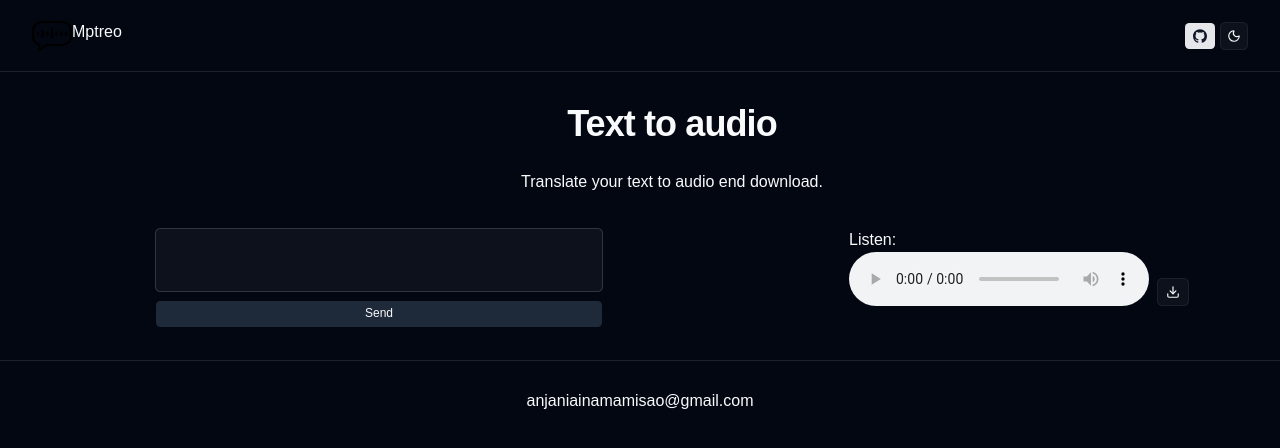
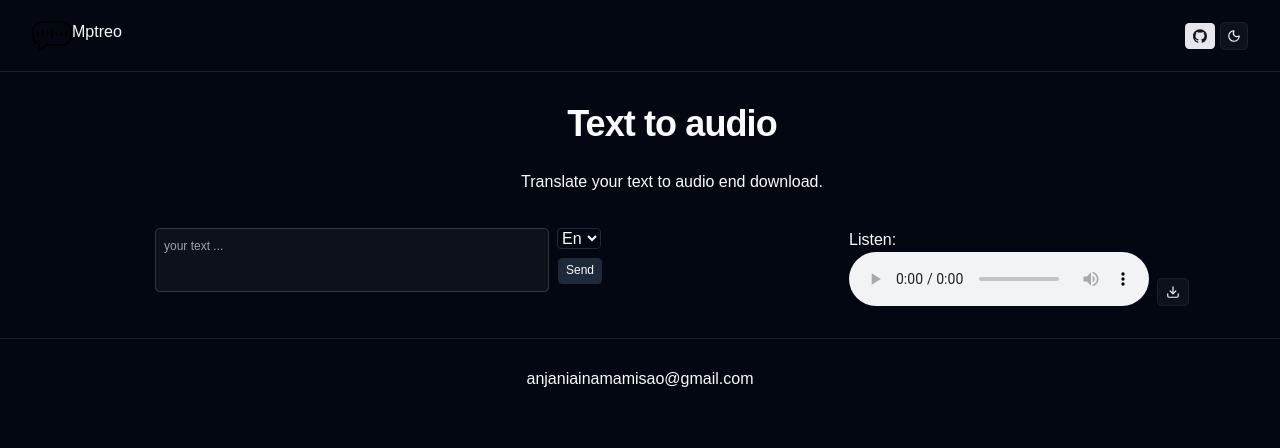
Before and after one commit to 97mams/generateAudio, a React (Vite) app in the folder frontend/: page / in a window 1280 px wide. Shown: the top 448 px of the page. Built offline with nearby package versions, Linux system fonts and the light colour scheme.

Commit message:
feat: add select tag for langage

```diff
--- a/frontend/src/components/sectionForm.tsx
+++ b/frontend/src/components/sectionForm.tsx
@@ -10,11 +10,17 @@ export function SectionForm() {
     <div className="w-full flex items-star justify-around m-8">
       <div className="w-md">
         <form action={audio}>
-          <div className="w-full grid gap-2">
-            <Textarea name="text" rows={20} />
-            <Button type="submit" variant={"secondary"}>
-              Send
-            </Button>
+          <div className="w-full flex gap-2">
+            <Textarea name="text" rows={20} placeholder="your text ..." />
+            <div className="flex flex-col gap-2">
+              <select className="border w-11 border-accent rounded">
+                <option value="en">En</option>
+                <option value="fr">Fr</option>
+              </select>
+              <Button type="submit" variant={"secondary"}>
+                Send
+              </Button>
+            </div>
           </div>
         </form>
       </div>
```
